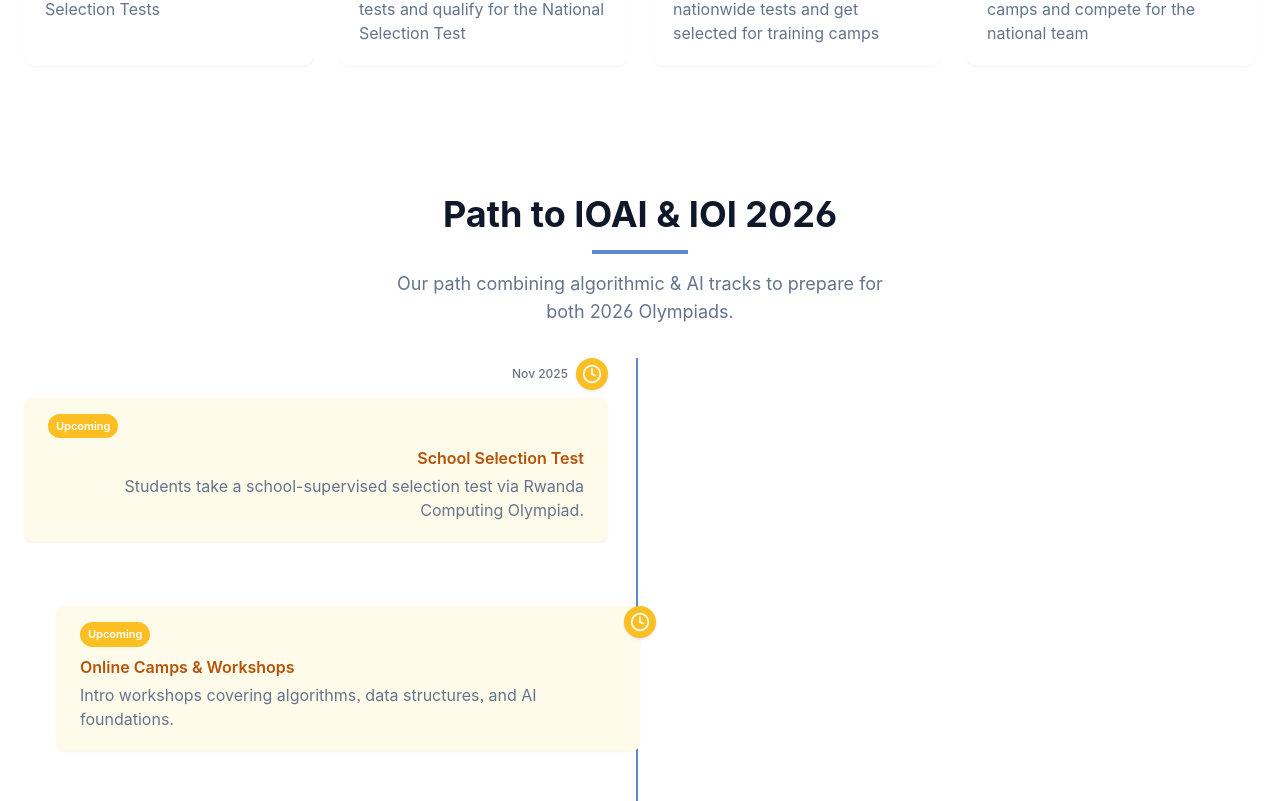
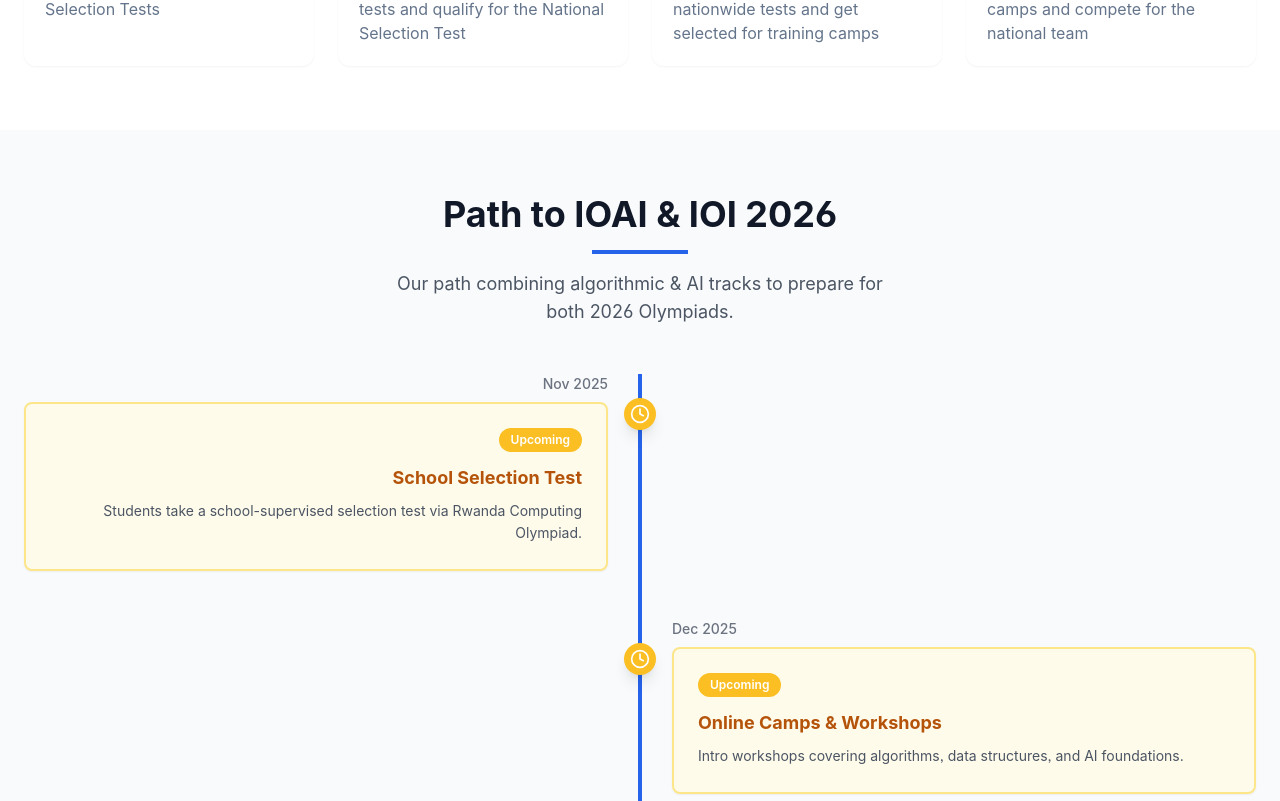
Before and after one commit to rwandacomputing/rwco-web, a Next.js app: page / in a window 1280 px wide. Shown: the part 2439-3240 px from the top of the page. Built offline with nearby package versions, Linux system fonts and the light colour scheme.

Commit message:
Update RoadMap.tsx

```diff
--- a/src/components/page-components/RoadMap.tsx
+++ b/src/components/page-components/RoadMap.tsx
@@ -51,21 +51,21 @@
       year: "June 2026",
       title: "Final Test for National Teams",
       status: "upcoming",
-      description: "Combined algorithm + AI test to select Rwanda’s IOI & IOAI teams.",
+      description: "Combined algorithm + AI test to select Rwanda's IOI & IOAI teams.",
       track: "both",
     },
     {
       year: "Aug 2-8, 2026",
       title: "IOAI – International AI Olympiad",
       status: "upcoming",
-      description: "Rwanda’s AI team competes in Abu Dhabi, UAE.",
+      description: "Rwanda's AI team competes in Abu Dhabi, UAE.",
       track: "AI",
     },
     {
       year: "Aug 9-16, 2026",
       title: "IOI – International Informatics Olympiad",
       status: "upcoming",
-      description: "Rwanda’s programming team competes in Tashkent, Uzbekistan.",
+      description: "Rwanda's programming team competes in Tashkent, Uzbekistan.",
       track: "core",
     },
   ];
@@ -106,86 +106,90 @@
   };
 
   return (
-    <div className="relative py-16" id="timeline">
-      <div className="text-center mb-8 px-6">
-        <h2 className="text-3xl md:text-4xl font-bold text-olympiad-navy mb-4">
+    <div className="relative py-16 bg-gray-50" id="timeline">
+      <div className="text-center mb-12 px-6">
+        <h2 className="text-3xl md:text-4xl font-bold text-gray-900 mb-4">
           Path to IOAI & IOI 2026
         </h2>
-        <div className="h-1 w-24 bg-olympiad-blue mx-auto mb-4"></div>
-        <p className="text-olympiad-gray max-w-lg mx-auto text-lg">
+        <div className="h-1 w-24 bg-blue-600 mx-auto mb-4"></div>
+        <p className="text-gray-600 max-w-lg mx-auto text-lg">
           Our path combining algorithmic & AI tracks to prepare for both 2026 Olympiads.
         </p>
       </div>
 
       <div className="container mx-auto px-6">
         <div className="relative">
-          {/* central vertical blue line */}
-          <div className="absolute left-1/2 top-0 h-full border-l-2 border-olympiad-blue -ml-1"></div>
-          <div className="space-y-16">
+          {/* Central vertical blue line */}
+          <div className="absolute left-1/2 top-0 h-full w-1 bg-blue-600 transform -translate-x-1/2"></div>
+
+          <div className="space-y-12">
             {olympiadEvents.map((event, idx) => {
               const statusClasses = getStatusClasses(event.status);
               const isLeft = idx % 2 === 0;
 
               return (
-                <div key={idx} className="relative flex w-full">
-                  {/* content on left or right */}
-                  <div
-                    className={`w-1/2 ${
-                      isLeft ? "pr-8 text-right" : "pl-8 text-left"
-                    }`}
-                  >
-                    {isLeft && (
-                      <div className="flex items-center justify-end mb-2">
-                        <div className="text-xs font-medium text-gray-500 mr-2">
-                          {event.year}
-                        </div>
-                        <div
-                          className={`rounded-full ${statusClasses.bg} w-8 h-8 flex items-center justify-center shadow`}
-                        >
+                <div key={idx} className="relative">
+                  {/* Central timeline dot */}
+                  <div className="absolute left-1/2 top-6 transform -translate-x-1/2 z-10">
+                    <div className={`rounded-full ${statusClasses.bg} w-8 h-8 flex items-center justify-center shadow-lg`}>
                       {statusClasses.icon}
                     </div>
                   </div>
-                    )}
 
-                    <div
-                      className={`${statusClasses.lightBg} ${statusClasses.border} rounded-lg shadow-sm px-6 py-4`}
-                    >
-                      <div className="flex items-center mb-2 space-x-2 justify-start">
+                  <div className="flex">
+                    {/* Left side content */}
+                    {isLeft ? (
+                      <>
+                        <div className="w-1/2 pr-8">
+                          <div className="text-right">
+                            <div className="text-sm font-medium text-gray-500 mb-2">
+                              {event.year}
+                            </div>
+                            <div className={`${statusClasses.lightBg} ${statusClasses.border} rounded-lg shadow-sm p-6 border-2`}>
+                              <div className="flex items-center justify-end mb-3 space-x-2">
+                                <div className={`inline-block px-3 py-1 rounded-full text-xs font-semibold ${statusClasses.bg} text-white`}>
+                                  {event.status === "completed" ? "Completed" : event.status === "in-progress" ? "In Progress" : "Upcoming"}
+                                </div>
                                 {trackIcon(event.track)}
-                        <div
-                          className={`inline-block px-2 py-1 rounded-full text-[11px] font-semibold ${statusClasses.bg} text-white`}
-                        >
-                          {event.status === "completed"
-                            ? "Completed"
-                            : event.status === "in-progress"
-                            ? "In Progress"
-                            : "Upcoming"}
                               </div>
-                      </div>
-                      <h3
-                        className={`font-semibold text-[16px] ${statusClasses.textColor}`}
-                      >
+                              <h3 className={`font-bold text-lg mb-2 ${statusClasses.textColor}`}>
                                 {event.title}
                               </h3>
-                      <p className="text-olympiad-gray py-1">
+                              <p className="text-gray-600 text-sm leading-relaxed">
                                 {event.description}
                               </p>
                             </div>
                           </div>
-
-                  {/* icon on central line for right side entries */}
-                  <div className="absolute left-1/2 top-0 transform -translate-x-1/2">
-                    {!isLeft && (
-                      <div
-                        className={`rounded-full ${statusClasses.bg} w-8 h-8 flex items-center justify-center shadow`}
-                      >
-                        {statusClasses.icon}
                         </div>
+                        <div className="w-1/2"></div>
+                      </>
+                    ) : (
+                      <>
+                        <div className="w-1/2"></div>
+                        <div className="w-1/2 pl-8">
+                          <div className="text-left">
+                            <div className="text-sm font-medium text-gray-500 mb-2">
+                              {event.year}
+                            </div>
+                            <div className={`${statusClasses.lightBg} ${statusClasses.border} rounded-lg shadow-sm p-6 border-2`}>
+                              <div className="flex items-center justify-start mb-3 space-x-2">
+                                {trackIcon(event.track)}
+                                <div className={`inline-block px-3 py-1 rounded-full text-xs font-semibold ${statusClasses.bg} text-white`}>
+                                  {event.status === "completed" ? "Completed" : event.status === "in-progress" ? "In Progress" : "Upcoming"}
+                                </div>
+                              </div>
+                              <h3 className={`font-bold text-lg mb-2 ${statusClasses.textColor}`}>
+                                {event.title}
+                              </h3>
+                              <p className="text-gray-600 text-sm leading-relaxed">
+                                {event.description}
+                              </p>
+                            </div>
+                          </div>
+                        </div>
+                      </>
                     )}
                   </div>
-
-                  {/* placeholder half for right side */}
-                  <div className="w-1/2">{/* blank or you could mirror on right side */}</div>
                 </div>
               );
             })}
```
Lines whose indentation alone changed are shown as unchanged.
